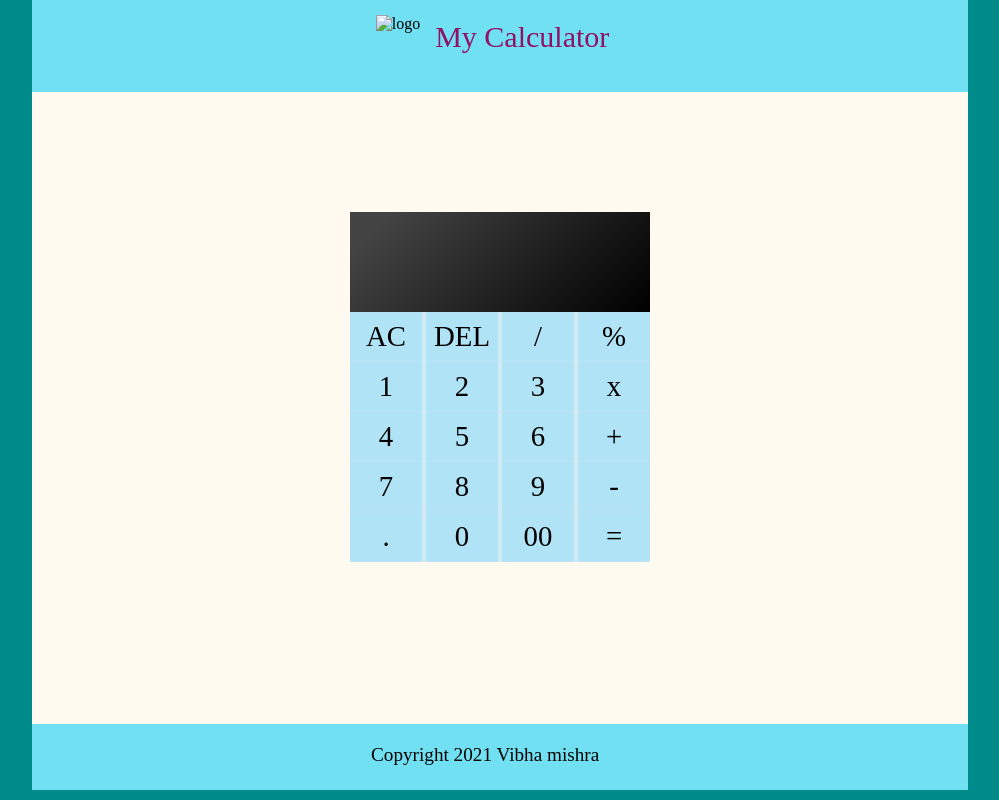
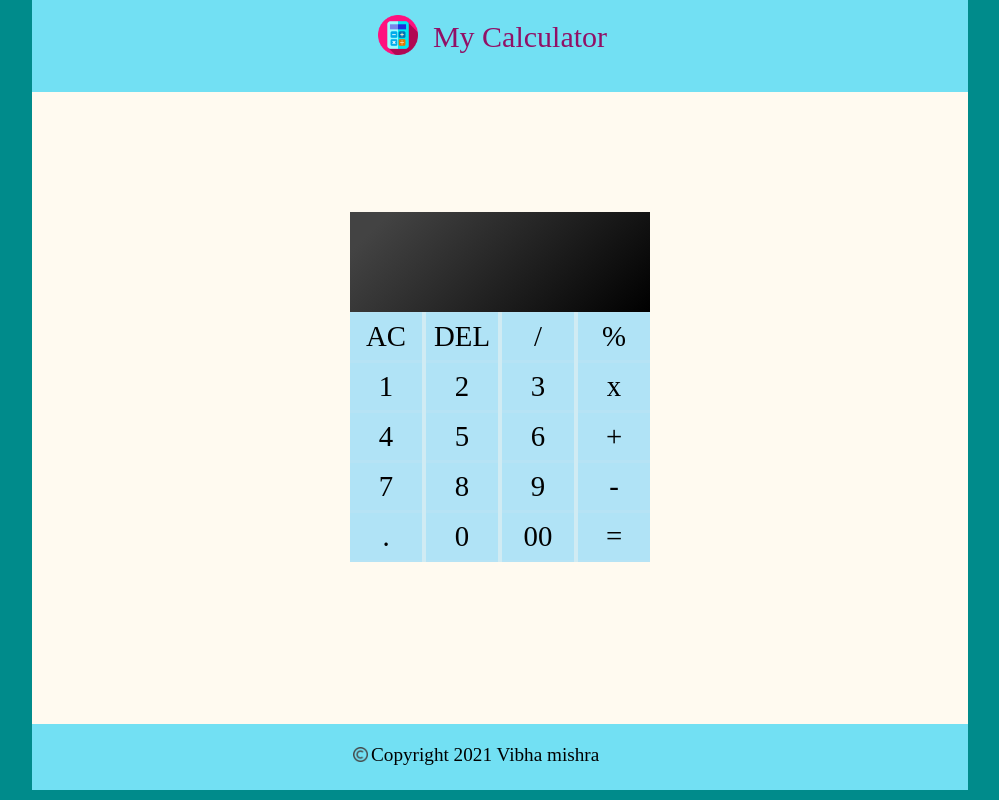
Before and after one commit to vibhamishra07/My-Calculator, a plain HTML site: page index.html in a window 1280 px wide. Shown: the whole page, without its empty margins (140-1139 px from the left). Drawn offline with Linux system fonts and the light colour scheme; a web font is replaced by a local one.

Commit message:
Update index.html

```diff
--- a/index.html
+++ b/index.html
@@ -15,7 +15,7 @@
         <nav class="nav-bar">
             <div class="container">
                 <div class="logo">
-                    <div><img src="images/calculator.png" alt="logo"></div>
+                    <div><img src="calculator.png" alt="logo"></div>
                     <div class="my-calculator">
                         <h1>My Calculator</h1>
                     </div>
@@ -71,7 +71,7 @@
     </main>
     <footer class="footer">
         <div class="my-footer">
-            <img src="Images/copyright-symbol.png" alt=""> Copyright 2021 Vibha mishra
+            <img src="copyright-symbol.png" alt=""> Copyright 2021 Vibha mishra
         </div>
     </footer>
     <script src="script.js"></script>
```
